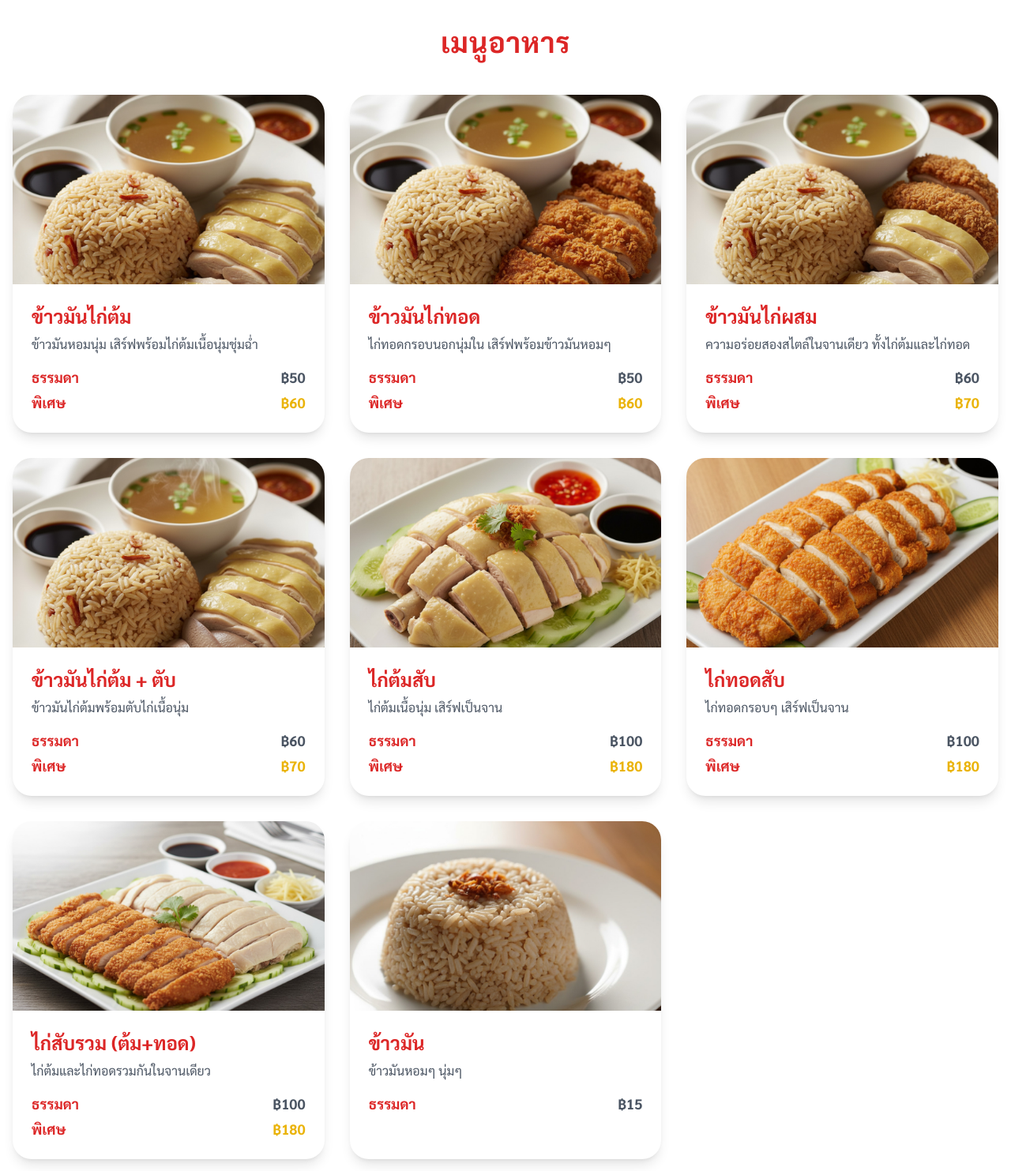
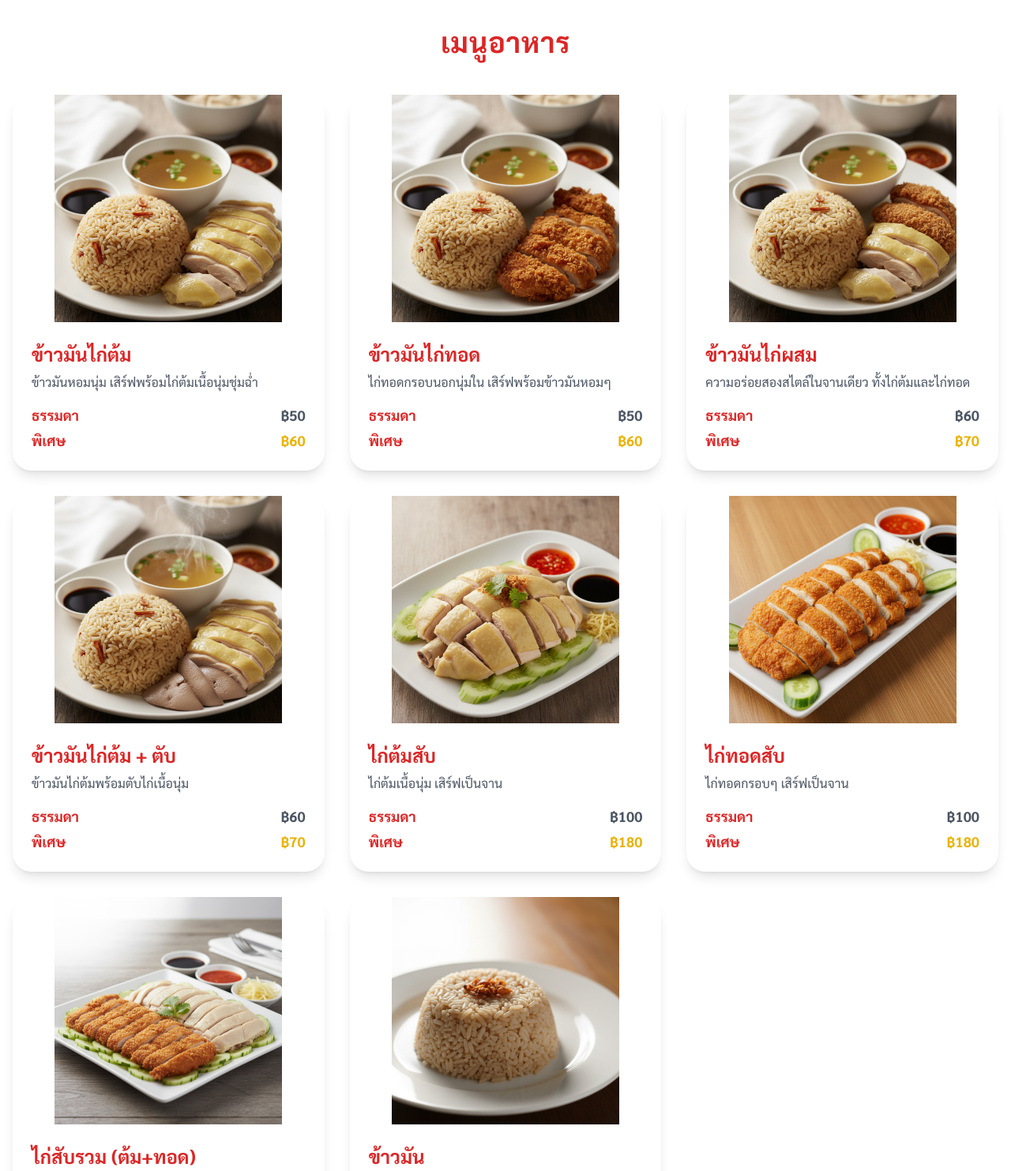
Before and after one commit to serviceTh/lhongchicken-chiangmai, a plain HTML site: page index.html in a window 1280 px wide. Shown: the part 320-1803 px from the top of the page at 79% size. Drawn offline with nearby package versions, Linux system fonts and the light colour scheme.

Commit message:
Update index.html

```diff
--- a/index.html
+++ b/index.html
@@ -39,7 +39,7 @@
         .responsive-image {
             width: 100%;
             height: 100%;
-            object-fit: cover;
+            object-fit: contain; /* ปรับให้แสดงภาพเต็มรูป */
         }
     </style>
 </head>
@@ -66,7 +66,7 @@
         <div class="grid grid-cols-1 sm:grid-cols-2 lg:grid-cols-3 gap-8">
             <!-- Menu Item 1: ข้าวมันไก่ต้ม -->
             <div class="bg-white rounded-3xl overflow-hidden shadow-lg menu-card">
-                <div class="relative h-60">
+                <div class="relative h-72">
                     <img src="https://raw.githubusercontent.com/serviceTh/lhongchicken-chiangmai/refs/heads/main/01.jpg" alt="ข้าวมันไก่ต้ม" class="responsive-image">
                 </div>
                 <div class="p-6">
@@ -85,7 +85,7 @@
 
             <!-- Menu Item 2: ข้าวมันไก่ทอด -->
             <div class="bg-white rounded-3xl overflow-hidden shadow-lg menu-card">
-                <div class="relative h-60">
+                <div class="relative h-72">
                     <img src="https://raw.githubusercontent.com/serviceTh/lhongchicken-chiangmai/refs/heads/main/02.jpg" alt="ข้าวมันไก่ทอด" class="responsive-image">
                 </div>
                 <div class="p-6">
@@ -104,7 +104,7 @@
 
             <!-- Menu Item 3: ข้าวมันไก่ผสม -->
             <div class="bg-white rounded-3xl overflow-hidden shadow-lg menu-card">
-                <div class="relative h-60">
+                <div class="relative h-72">
                     <img src="https://raw.githubusercontent.com/serviceTh/lhongchicken-chiangmai/refs/heads/main/03.jpg" alt="ข้าวมันไก่ผสม" class="responsive-image">
                 </div>
                 <div class="p-6">
@@ -123,7 +123,7 @@
 
             <!-- Menu Item 4: ข้าวมันไก่ต้ม+ตับ -->
             <div class="bg-white rounded-3xl overflow-hidden shadow-lg menu-card">
-                <div class="relative h-60">
+                <div class="relative h-72">
                     <img src="https://raw.githubusercontent.com/serviceTh/lhongchicken-chiangmai/refs/heads/main/04.jpg" alt="ข้าวมันไก่ต้ม+ตับ" class="responsive-image">
                 </div>
                 <div class="p-6">
@@ -142,7 +142,7 @@
 
             <!-- Menu Item 5: ไก่ต้มสับ -->
             <div class="bg-white rounded-3xl overflow-hidden shadow-lg menu-card">
-                <div class="relative h-60">
+                <div class="relative h-72">
                     <img src="https://raw.githubusercontent.com/serviceTh/lhongchicken-chiangmai/refs/heads/main/05.jpg" alt="ไก่ต้มสับ" class="responsive-image">
                 </div>
                 <div class="p-6">
@@ -161,7 +161,7 @@
 
             <!-- Menu Item 6: ไก่ทอดสับ -->
             <div class="bg-white rounded-3xl overflow-hidden shadow-lg menu-card">
-                <div class="relative h-60">
+                <div class="relative h-72">
                     <img src="https://raw.githubusercontent.com/serviceTh/lhongchicken-chiangmai/refs/heads/main/06.jpg" alt="ไก่ทอดสับ" class="responsive-image">
                 </div>
                 <div class="p-6">
@@ -180,7 +180,7 @@
 
             <!-- Menu Item 7: ไก่สับรวม (ต้ม+ทอด) -->
             <div class="bg-white rounded-3xl overflow-hidden shadow-lg menu-card">
-                <div class="relative h-60">
+                <div class="relative h-72">
                     <img src="https://raw.githubusercontent.com/serviceTh/lhongchicken-chiangmai/refs/heads/main/07.jpg" alt="ไก่สับรวม" class="responsive-image">
                 </div>
                 <div class="p-6">
@@ -199,7 +199,7 @@
 
              <!-- Menu Item 8: ข้าวมันเปล่า -->
             <div class="bg-white rounded-3xl overflow-hidden shadow-lg menu-card">
-                <div class="relative h-60">
+                <div class="relative h-72">
                     <img src="https://raw.githubusercontent.com/serviceTh/lhongchicken-chiangmai/refs/heads/main/08.jpg" alt="ข้าวมัน" class="responsive-image">
                 </div>
                 <div class="p-6">
```
